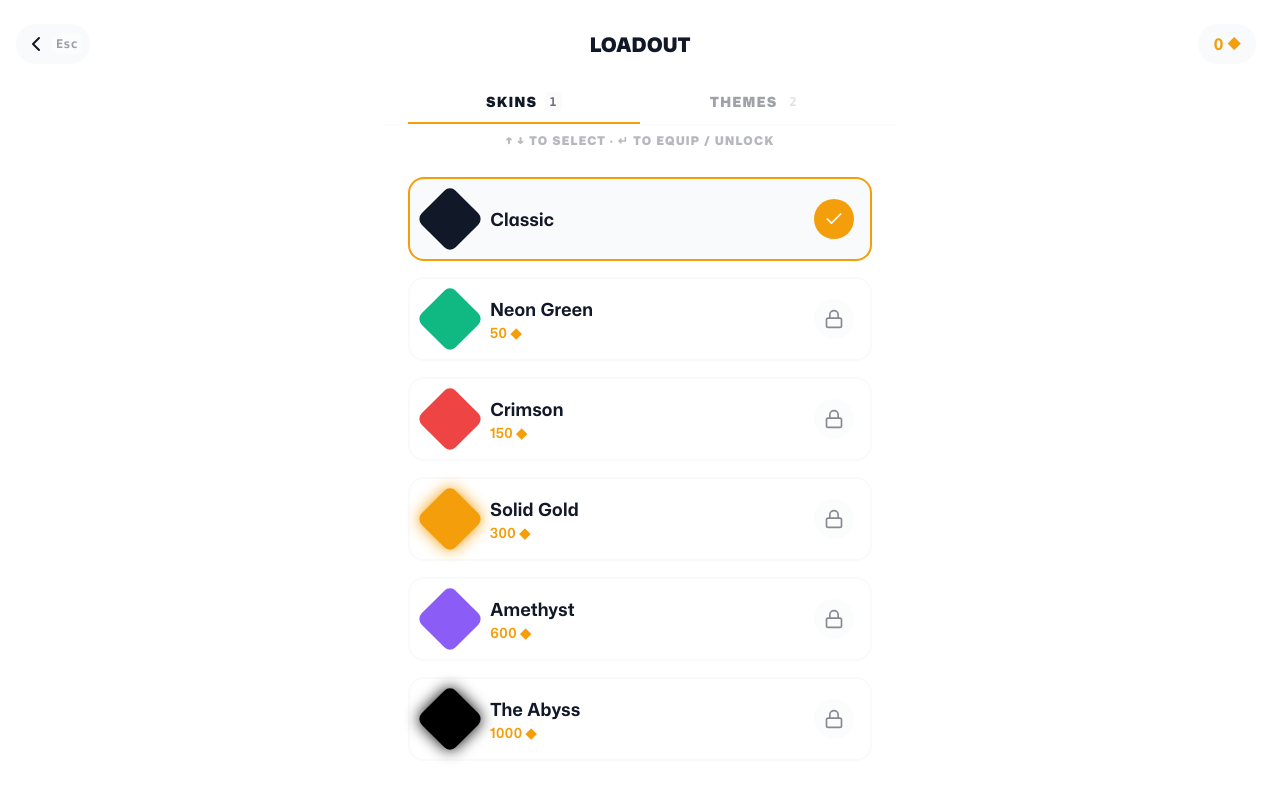
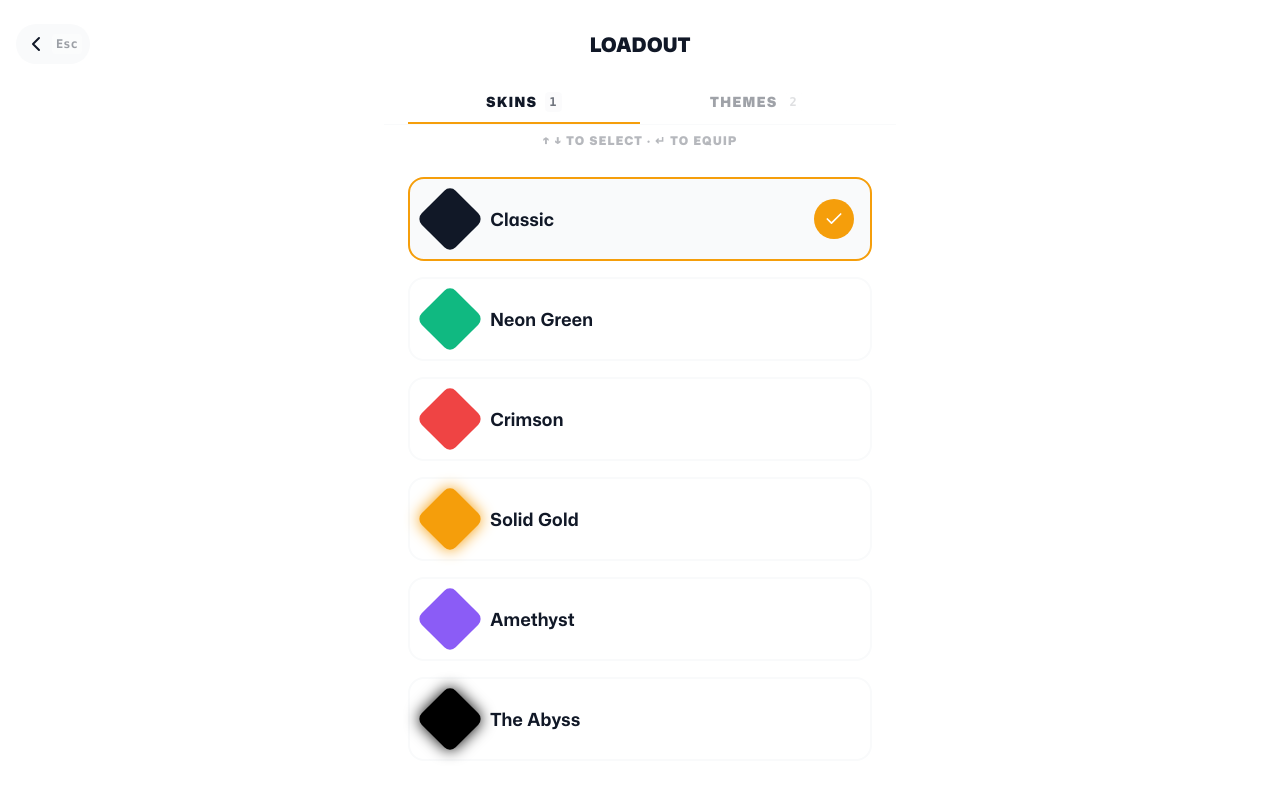
Before and after one commit to Vatsal-Bharkhada-Simform/Ascend.gg, a React (Vite) app: page / in a window 1280 px wide. Both pictures are taken after a click on the button "LOADOUT". Built offline with nearby package versions, Linux system fonts and the light colour scheme.

Commit message:
Update: Remove currency. Make all items free

```diff
--- a/src/App.tsx
+++ b/src/App.tsx
@@ -13,7 +13,7 @@ type Screen = 'menu' | 'game' | 'gameOver' | 'shop';
 function App() {
   const [screen, setScreen] = useState<Screen>('menu');
   const [lastScore, setLastScore] = useState(0);
-  const { setBestScore, addCoins, equippedThemeId, muted } = useMetaStore();
+  const { setBestScore, equippedThemeId, muted } = useMetaStore();
 
   const activeTheme = AVAILABLE_THEMES.find(t => t.id === equippedThemeId) || AVAILABLE_THEMES[0];
 
@@ -24,10 +24,6 @@ function App() {
   const handleGameOver = (score: number) => {
     setLastScore(score);
     setBestScore(score);
-    // Simple coin logic: 1 coin per 10 points for now
-    if (score > 0) {
-      addCoins(Math.floor(score / 10));
-    }
     setScreen('gameOver');
   };
 
@@ -56,7 +52,6 @@ function App() {
           <GameOverScreen
             key="gameOver"
             score={lastScore}
-            coinsEarned={Math.floor(lastScore / 10)}
             onRetry={() => setScreen('game')}
             onHome={() => setScreen('menu')}
             onShop={() => setScreen('shop')}
--- a/src/components/ShopScreen.tsx
+++ b/src/components/ShopScreen.tsx
@@ -1,6 +1,6 @@
 import React, { useState, useEffect, useRef } from 'react';
 import { useMetaStore } from '../store/metaStore';
-import { ChevronLeft, Check, Lock, Unlock } from 'lucide-react';
+import { ChevronLeft, Check } from 'lucide-react';
 import { AVAILABLE_SKINS, AVAILABLE_THEMES } from '../game/constants';
 import { motion, AnimatePresence, type Variants } from 'framer-motion';
 import { initAudio, playClick } from '../utils/audio';
@@ -40,9 +40,8 @@ const tabContentVariants: Variants = {
 
 export const ShopScreen: React.FC<Props> = ({ onBack }) => {
   const {
-    coins,
-    unlockedSkinIds, equippedSkinId, equipSkin, unlockSkin,
-    unlockedThemeIds, equippedThemeId, equipTheme, unlockTheme,
+    equippedSkinId, equipSkin,
+    equippedThemeId, equipTheme,
     controlMode,
   } = useMetaStore();
 
@@ -82,16 +81,10 @@ export const ShopScreen: React.FC<Props> = ({ onBack }) => {
     playClick();
     if (activeTab === 'skins') {
       const skin = AVAILABLE_SKINS[focusedIndex];
-      if (!skin) return;
-      const isUnlocked = unlockedSkinIds.includes(skin.id);
-      if (isUnlocked) equipSkin(skin.id);
-      else if (coins >= skin.cost) unlockSkin(skin.id, skin.cost);
+      if (skin) equipSkin(skin.id);
     } else {
       const theme = AVAILABLE_THEMES[focusedIndex];
-      if (!theme) return;
-      const isUnlocked = unlockedThemeIds.includes(theme.id);
-      if (isUnlocked) equipTheme(theme.id);
-      else if (coins >= theme.cost) unlockTheme(theme.id, theme.cost);
+      if (theme) equipTheme(theme.id);
     }
   };
 
@@ -124,7 +117,7 @@ export const ShopScreen: React.FC<Props> = ({ onBack }) => {
     window.addEventListener('keydown', onKeyDown);
     return () => window.removeEventListener('keydown', onKeyDown);
   // eslint-disable-next-line react-hooks/exhaustive-deps
-  }, [activeTab, focusedIndex, listLength, coins]);
+  }, [activeTab, focusedIndex, listLength]);
 
   // Scroll focused card into view
   useEffect(() => {
@@ -141,19 +134,13 @@ export const ShopScreen: React.FC<Props> = ({ onBack }) => {
   const renderSkins = () => (
     <div className="space-y-3 sm:space-y-4 p-4 sm:p-6 max-w-lg mx-auto w-full">
       {AVAILABLE_SKINS.map((skin, i) => {
-        const isUnlocked = unlockedSkinIds.includes(skin.id);
         const isEquipped = equippedSkinId === skin.id;
-        const canAfford = coins >= skin.cost;
         const isFocused = focusedIndex === i;
 
         const handleSkinAction = () => {
           initAudio();
           playClick();
-          if (isUnlocked) {
-            equipSkin(skin.id);
-          } else if (canAfford) {
-            unlockSkin(skin.id, skin.cost);
-          }
+          equipSkin(skin.id);
         };
 
         return (
@@ -185,31 +172,15 @@ export const ShopScreen: React.FC<Props> = ({ onBack }) => {
               />
               <div>
                 <div className="font-bold text-lg">{skin.name}</div>
-                {!isUnlocked && (
-                  <div className="font-semibold text-sm" style={{ color: activeTheme.accentColor }}>
-                    {skin.cost} ◆
-                  </div>
-                )}
               </div>
             </div>
 
-            {isEquipped ? (
+            {isEquipped && (
               <div
                 className="flex items-center justify-center w-10 h-10 rounded-full"
                 style={{ backgroundColor: activeTheme.accentColor, color: activeTheme.backgroundColor }}
               >
                 <Check className="w-5 h-5" />
-              </div>
-            ) : isUnlocked ? null : (
-              <div
-                className="relative flex items-center justify-center w-10 h-10 rounded-full font-bold text-sm"
-                style={{
-                  backgroundColor: canAfford ? activeTheme.accentColor : activeTheme.foregroundColor,
-                  color: canAfford ? activeTheme.backgroundColor : activeTheme.textColor,
-                  opacity: canAfford ? 1 : 0.5,
-                }}
-              >
-                {canAfford ? <Unlock className="w-5 h-5" /> : <Lock className="w-5 h-5" />}
               </div>
             )}
           </motion.div>
@@ -221,19 +192,13 @@ export const ShopScreen: React.FC<Props> = ({ onBack }) => {
   const renderThemes = () => (
     <div className="space-y-3 sm:space-y-4 p-4 sm:p-6 max-w-lg mx-auto w-full">
       {AVAILABLE_THEMES.map((theme, i) => {
-        const isUnlocked = unlockedThemeIds.includes(theme.id);
         const isEquipped = equippedThemeId === theme.id;
-        const canAfford = coins >= theme.cost;
         const isFocused = focusedIndex === i;
 
         const handleThemeAction = () => {
           initAudio();
           playClick();
-          if (isUnlocked) {
-            equipTheme(theme.id);
-          } else if (canAfford) {
-            unlockTheme(theme.id, theme.cost);
-          }
+          equipTheme(theme.id);
         };
 
         return (
@@ -269,31 +234,15 @@ export const ShopScreen: React.FC<Props> = ({ onBack }) => {
               </div>
               <div>
                 <div className="font-bold text-lg">{theme.name}</div>
-                {!isUnlocked && (
-                  <div className="font-semibold text-sm" style={{ color: activeTheme.accentColor }}>
-                    {theme.cost} ◆
-                  </div>
-                )}
               </div>
             </div>
 
-            {isEquipped ? (
+            {isEquipped && (
               <div
                 className="flex items-center justify-center w-10 h-10 rounded-full shrink-0"
                 style={{ backgroundColor: activeTheme.accentColor, color: activeTheme.backgroundColor }}
               >
                 <Check className="w-5 h-5" />
-              </div>
-            ) : isUnlocked ? null : (
-              <div
-                className="relative flex items-center justify-center w-10 h-10 rounded-full font-bold text-sm shrink-0"
-                style={{
-                  backgroundColor: canAfford ? activeTheme.accentColor : activeTheme.foregroundColor,
-                  color: canAfford ? activeTheme.backgroundColor : activeTheme.textColor,
-                  opacity: canAfford ? 1 : 0.5,
-                }}
-              >
-                {canAfford ? <Unlock className="w-5 h-5" /> : <Lock className="w-5 h-5" />}
               </div>
             )}
           </motion.div>
@@ -339,17 +288,6 @@ export const ShopScreen: React.FC<Props> = ({ onBack }) => {
           transition={{ duration: 0.35, ease: 'easeOut', delay: 0.05 }}
         >
           LOADOUT
-        </motion.div>
-
-        <motion.div
-          className="flex items-center font-bold px-4 py-2 rounded-full"
-          style={{ color: activeTheme.accentColor, backgroundColor: activeTheme.foregroundColor }}
-          initial={{ opacity: 0, x: 20 }}
-          animate={{ opacity: 1, x: 0 }}
-          transition={{ duration: 0.35, ease: 'easeOut', delay: 0.1 }}
-        >
-          <span className="mr-1">{coins}</span>
-          <span className="-mt-1">◆</span>
         </motion.div>
       </div>
 
@@ -404,7 +342,7 @@ export const ShopScreen: React.FC<Props> = ({ onBack }) => {
           className="text-center text-xs font-black tracking-widest py-1 shrink-0"
           style={{ opacity: 0.3, color: activeTheme.textColor }}
         >
-          ↑ ↓ TO SELECT · ↵ TO EQUIP / UNLOCK
+          ↑ ↓ TO SELECT · ↵ TO EQUIP
         </div>
       )}
 
--- a/src/game/constants.ts
+++ b/src/game/constants.ts
@@ -41,12 +41,12 @@ export const DEATH_JITTER_INTENSITY = 10; // pixels of shake
 
 // Shop / Skins
 export const AVAILABLE_SKINS = [
-  { id: 'default', name: 'Classic', cost: 0, color: '#111827' }, // slate-900
-  { id: 'neon', name: 'Neon Green', cost: 50, color: '#10B981' }, // emerald-500
-  { id: 'crimson', name: 'Crimson', cost: 150, color: '#EF4444' }, // red-500
-  { id: 'gold', name: 'Solid Gold', cost: 300, color: '#F59E0B', glow: true }, // amber-500
-  { id: 'amethyst', name: 'Amethyst', cost: 600, color: '#8B5CF6' }, // violet-500
-  { id: 'abyss', name: 'The Abyss', cost: 1000, color: '#000000', glow: true }, // pure black
+  { id: 'default', name: 'Classic', color: '#111827' }, // slate-900
+  { id: 'neon', name: 'Neon Green', color: '#10B981' }, // emerald-500
+  { id: 'crimson', name: 'Crimson', color: '#EF4444' }, // red-500
+  { id: 'gold', name: 'Solid Gold', color: '#F59E0B', glow: true }, // amber-500
+  { id: 'amethyst', name: 'Amethyst', color: '#8B5CF6' }, // violet-500
+  { id: 'abyss', name: 'The Abyss', color: '#000000', glow: true }, // pure black
 ];
 
 // Shop / Themes
@@ -54,7 +54,6 @@ export const AVAILABLE_THEMES = [
   {
     id: 'default',
     name: 'Classic Light',
-    cost: 0,
     backgroundColor: '#FFFFFF',
     outOfBoundsColor: '#F3F4F6',
     gateColors: ['#3B82F6', '#10B981', '#F59E0B', '#EF4444', '#8B5CF6', '#EC4899'],
@@ -65,7 +64,6 @@ export const AVAILABLE_THEMES = [
   {
     id: 'dark',
     name: 'Dark Mode',
-    cost: 200,
     backgroundColor: '#222222',
     outOfBoundsColor: '#111111',
     gateColors: ['#60A5FA', '#34D399', '#FBBF24', '#F87171', '#A78BFA', '#F472B6'],
@@ -76,7 +74,6 @@ export const AVAILABLE_THEMES = [
   {
     id: 'cyberpunk',
     name: 'Cyberpunk Neon',
-    cost: 500,
     backgroundColor: '#0F172A',
     outOfBoundsColor: '#020617',
     gateColors: ['#06B6D4', '#22C55E', '#EAB308', '#F43F5E', '#D946EF', '#14B8A6'],
@@ -87,7 +84,6 @@ export const AVAILABLE_THEMES = [
   {
     id: 'sakura',
     name: 'Sakura Bloom',
-    cost: 300,
     backgroundColor: '#FFF1F2',
     outOfBoundsColor: '#FFE4E6',
     gateColors: ['#FB7185', '#F472B6', '#C084FC', '#FDA4AF', '#F9A8D4', '#E879F9'],
@@ -98,7 +94,6 @@ export const AVAILABLE_THEMES = [
   {
     id: 'forest',
     name: 'Deep Forest',
-    cost: 300,
     backgroundColor: '#0C1F17',
     outOfBoundsColor: '#071410',
     gateColors: ['#4ADE80', '#A3E635', '#FACC15', '#22D3EE', '#84CC16', '#2DD4BF'],
@@ -109,7 +104,6 @@ export const AVAILABLE_THEMES = [
   {
     id: 'desert',
     name: 'Desert Dune',
-    cost: 350,
     backgroundColor: '#FEF3C7',
     outOfBoundsColor: '#FDE68A',
     gateColors: ['#EA580C', '#B45309', '#DC2626', '#65A30D', '#0891B2', '#9333EA'],
@@ -120,7 +114,6 @@ export const AVAILABLE_THEMES = [
   {
     id: 'ocean',
     name: 'Ocean Depths',
-    cost: 350,
     backgroundColor: '#082F49',
     outOfBoundsColor: '#041D30',
     gateColors: ['#38BDF8', '#2DD4BF', '#818CF8', '#67E8F9', '#4ADE80', '#A78BFA'],
@@ -131,7 +124,6 @@ export const AVAILABLE_THEMES = [
   {
     id: 'sunset',
     name: 'Sunset Blvd',
-    cost: 400,
     backgroundColor: '#1E1B2E',
     outOfBoundsColor: '#141225',
     gateColors: ['#FB923C', '#F472B6', '#FBBF24', '#F87171', '#E879F9', '#FCA5A5'],
@@ -142,7 +134,6 @@ export const AVAILABLE_THEMES = [
   {
     id: 'mono',
     name: 'Monochrome',
-    cost: 250,
     backgroundColor: '#FAFAFA',
     outOfBoundsColor: '#E5E5E5',
     gateColors: ['#171717', '#404040', '#525252', '#737373', '#A3A3A3', '#D4D4D4'],
@@ -153,7 +144,6 @@ export const AVAILABLE_THEMES = [
   {
     id: 'candy',
     name: 'Candy Pop',
-    cost: 450,
     backgroundColor: '#FDF4FF',
     outOfBoundsColor: '#FAE8FF',
     gateColors: ['#F97316', '#22D3EE', '#A855F7', '#FACC15', '#F43F5E', '#4ADE80'],
@@ -164,7 +154,6 @@ export const AVAILABLE_THEMES = [
   {
     id: 'terminal',
     name: 'Terminal Green',
-    cost: 400,
     backgroundColor: '#000000',
     outOfBoundsColor: '#0A0A0A',
     gateColors: ['#22C55E', '#4ADE80', '#86EFAC', '#16A34A', '#15803D', '#166534'],
@@ -175,7 +164,6 @@ export const AVAILABLE_THEMES = [
   {
     id: 'pastel-mint',
     name: 'Mint Cream',
-    cost: 300,
     backgroundColor: '#F0FDF9',
     outOfBoundsColor: '#D1FAE9',
     gateColors: ['#5EEAD4', '#A7F3D0', '#FDE68A', '#FCA5A5', '#C4B5FD', '#93C5FD'],
@@ -186,7 +174,6 @@ export const AVAILABLE_THEMES = [
   {
     id: 'pastel-lavender',
     name: 'Lavender Fields',
-    cost: 300,
     backgroundColor: '#F5F3FF',
     outOfBoundsColor: '#EDE9FE',
     gateColors: ['#C4B5FD', '#A5B4FC', '#F9A8D4', '#FDE68A', '#93C5FD', '#6EE7B7'],
@@ -197,7 +184,6 @@ export const AVAILABLE_THEMES = [
   {
     id: 'pastel-peach',
     name: 'Peach Sorbet',
-    cost: 300,
     backgroundColor: '#FFF7ED',
     outOfBoundsColor: '#FFEDD5',
     gateColors: ['#FDBA74', '#FCA5A5', '#FDE68A', '#BEF264', '#93C5FD', '#F9A8D4'],
@@ -208,7 +194,6 @@ export const AVAILABLE_THEMES = [
   {
     id: 'pastel-sky',
     name: 'Baby Blue',
-    cost: 300,
     backgroundColor: '#F0F9FF',
     outOfBoundsColor: '#E0F2FE',
     gateColors: ['#7DD3FC', '#BAE6FD', '#FBCFE8', '#FDE68A', '#C7D2FE', '#A7F3D0'],
@@ -219,7 +204,6 @@ export const AVAILABLE_THEMES = [
   {
     id: 'coral-reef',
     name: 'Coral Reef',
-    cost: 350,
     backgroundColor: '#FFF5F2',
     outOfBoundsColor: '#FFE4DE',
     gateColors: ['#FF7F6B', '#FF9F87', '#38BDF8', '#FBBF24', '#2DD4BF', '#F472B6'],
@@ -230,7 +214,6 @@ export const AVAILABLE_THEMES = [
   {
     id: 'dark-midnight',
     name: 'Midnight Blue',
-    cost: 400,
     backgroundColor: '#0B1120',
     outOfBoundsColor: '#050810',
     gateColors: ['#3B82F6', '#60A5FA', '#818CF8', '#38BDF8', '#6366F1', '#0EA5E9'],
@@ -241,7 +224,6 @@ export const AVAILABLE_THEMES = [
   {
     id: 'dark-crimson',
     name: 'Crimson Void',
-    cost: 400,
     backgroundColor: '#1A0A0A',
     outOfBoundsColor: '#0D0404',
     gateColors: ['#EF4444', '#F87171', '#FB923C', '#FBBF24', '#F43F5E', '#DC2626'],
@@ -252,7 +234,6 @@ export const AVAILABLE_THEMES = [
   {
     id: 'dark-obsidian',
     name: 'Obsidian',
-    cost: 350,
     backgroundColor: '#18181B',
     outOfBoundsColor: '#0A0A0B',
     gateColors: ['#71717A', '#A1A1AA', '#D4D4D8', '#FAFAFA', '#52525B', '#E4E4E7'],
@@ -263,7 +244,6 @@ export const AVAILABLE_THEMES = [
   {
     id: 'dark-plum',
     name: 'Royal Plum',
-    cost: 450,
     backgroundColor: '#1E1030',
     outOfBoundsColor: '#100819',
     gateColors: ['#C084FC', '#E879F9', '#818CF8', '#F472B6', '#A78BFA', '#D946EF'],
@@ -274,7 +254,6 @@ export const AVAILABLE_THEMES = [
   {
     id: 'dark-amber',
     name: 'Amber Ember',
-    cost: 400,
     backgroundColor: '#1C1410',
     outOfBoundsColor: '#0E0A08',
     gateColors: ['#F59E0B', '#FBBF24', '#F97316', '#EF4444', '#EAB308', '#D97706'],
--- a/src/store/metaStore.ts
+++ b/src/store/metaStore.ts
@@ -4,10 +4,7 @@ import type { SaveData } from '../types/game';
 
 interface MetaStore extends SaveData {
   setBestScore: (score: number) => void;
-  addCoins: (amount: number) => void;
-  unlockSkin: (id: string, cost: number) => void;
   equipSkin: (id: string) => void;
-  unlockTheme: (id: string, cost: number) => void;
   equipTheme: (id: string) => void;
   setControlMode: (mode: 'touch' | 'keyboard') => void;
   setMuted: (muted: boolean) => void;
@@ -22,10 +19,7 @@ export const useMetaStore = create<MetaStore>()(
   persist(
     (set) => ({
       bestScore: 0,
-      coins: 0,
-      unlockedSkinIds: ['default'],
       equippedSkinId: 'default',
-      unlockedThemeIds: ['default'],
       equippedThemeId: 'default',
       controlMode: defaultControlMode,
       muted: false,
@@ -33,32 +27,7 @@ export const useMetaStore = create<MetaStore>()(
       setBestScore: (score) =>
         set((state) => ({ bestScore: Math.max(state.bestScore, score) })),
 
-      addCoins: (amount) =>
-        set((state) => ({ coins: state.coins + amount })),
-
-      unlockSkin: (id, cost) =>
-        set((state) => {
-          if (state.unlockedSkinIds.includes(id) || state.coins < cost) {
-            return state;
-          }
-          return {
-            coins: state.coins - cost,
-            unlockedSkinIds: [...state.unlockedSkinIds, id],
-          };
-        }),
-
       equipSkin: (id) => set({ equippedSkinId: id }),
-
-      unlockTheme: (id, cost) =>
-        set((state) => {
-          if (state.unlockedThemeIds.includes(id) || state.coins < cost) {
-            return state;
-          }
-          return {
-            coins: state.coins - cost,
-            unlockedThemeIds: [...state.unlockedThemeIds, id],
-          };
-        }),
 
       equipTheme: (id) => set({ equippedThemeId: id }),
 
--- a/src/types/game.ts
+++ b/src/types/game.ts
@@ -48,7 +48,6 @@ export interface RunState {
 export interface Skin {
   id: string;
   name: string;
-  cost: number;
   colorway?: string; // left for backwards compatibility if needed
   color?: string; // standardizing with constants
   glow?: boolean;
@@ -57,7 +56,6 @@ export interface Skin {
 export interface Theme {
   id: string;
   name: string;
-  cost: number;
   backgroundColor: string;
   outOfBoundsColor: string;
   gateColors: string[];
@@ -68,10 +66,7 @@ export interface Theme {
 
 export interface SaveData {
   bestScore: number;
-  coins: number;
-  unlockedSkinIds: string[];
   equippedSkinId: string;
-  unlockedThemeIds: string[];
   equippedThemeId: string;
   controlMode: 'touch' | 'keyboard';
   muted: boolean;
```
Also changed, not shown: src/components/GameOverScreen.tsx (+2 -12 lines).
